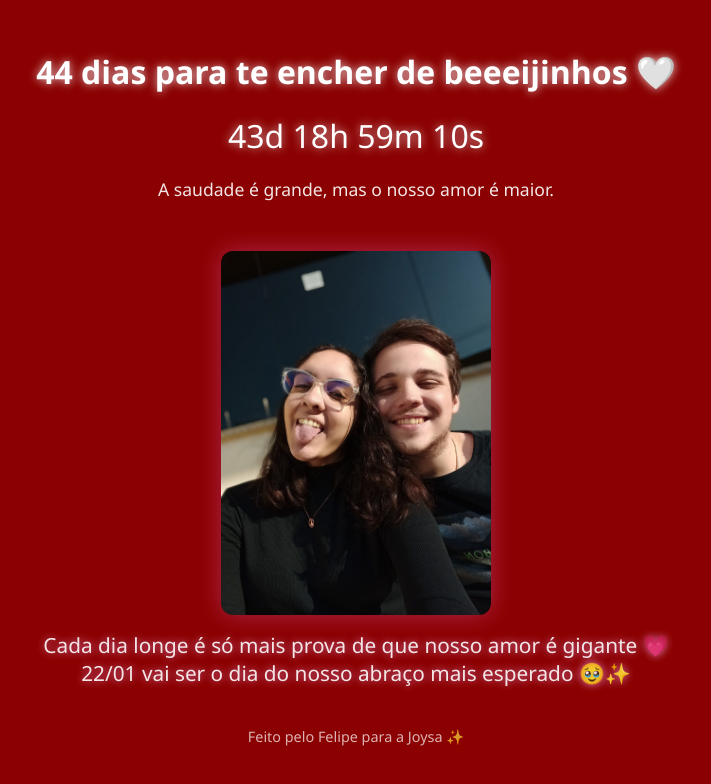
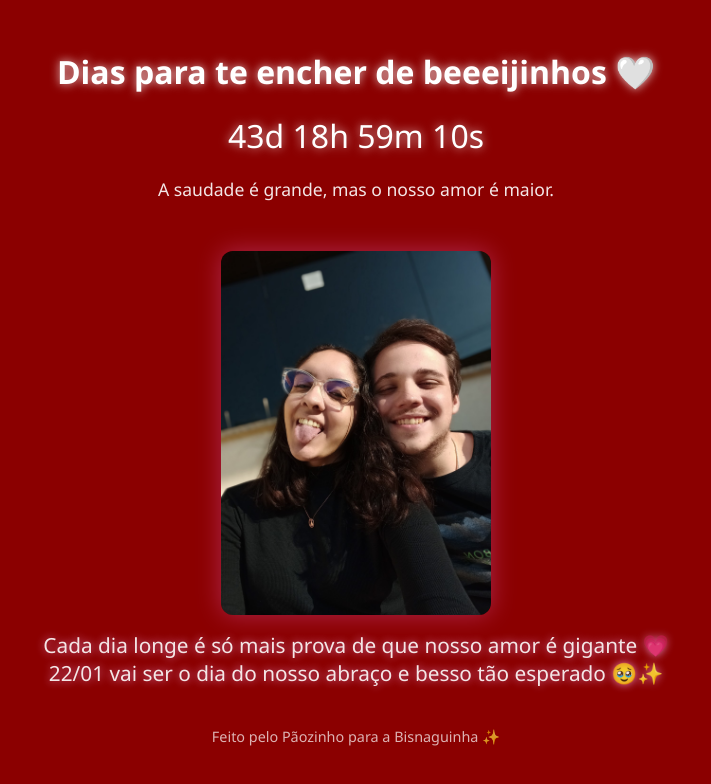
Before and after one commit to fsp011199-ui/contador-joysa, a plain HTML site: page index.html in a window 1280 px wide. Shown: the whole page, without its empty margins (284-995 px from the left). Drawn offline with Linux system fonts and the light colour scheme.

Commit message:
Update index.html

```diff
--- a/index.html
+++ b/index.html
@@ -2,7 +2,7 @@
 <html lang="pt-BR">
 <head>
     <meta charset="UTF-8">
-    <title>44 dias para te encher de beeeijinhos 🤍</title>
+    <title>Dias para te encher de bessinhos 🤍</title>
     <style>
         body {
             background-color: #8B0000; /* Vermelho escuro */
@@ -55,7 +55,7 @@
 </head>
 <body>
 
-<h1>44 dias para te encher de beeeijinhos 🤍</h1>
+<h1>Dias para te encher de beeeijinhos 🤍</h1>
 <div id="countdown">Carregando...</div>
 <p>A saudade é grande, mas o nosso amor é maior.</p>
 
@@ -64,11 +64,11 @@
 
     <p style="font-size:1.3rem; margin-top:10px; text-shadow:0 0 8px rgba(255,180,255,0.8)">
         Cada dia longe é só mais prova de que nosso amor é gigante 💗<br>
-        22/01 vai ser o dia do nosso abraço mais esperado 🥹✨
+        22/01 vai ser o dia do nosso abraço e besso tão esperado 🥹✨
     </p>
 </div>
 
-<footer>Feito pelo Felipe para a Joysa ✨</footer>
+<footer>Feito pelo Pãozinho para a Bisnaguinha ✨</footer>
 
 <script>
     const targetDate = new Date("January 22, 2026 00:00:00").getTime();
```
